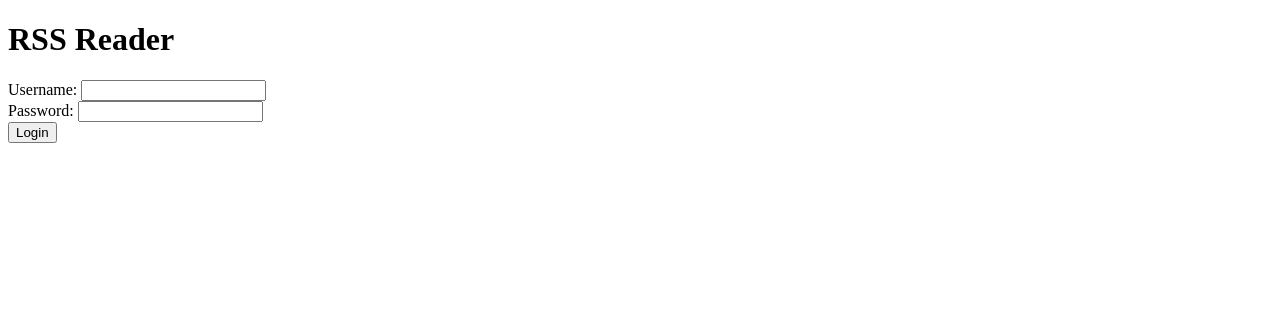
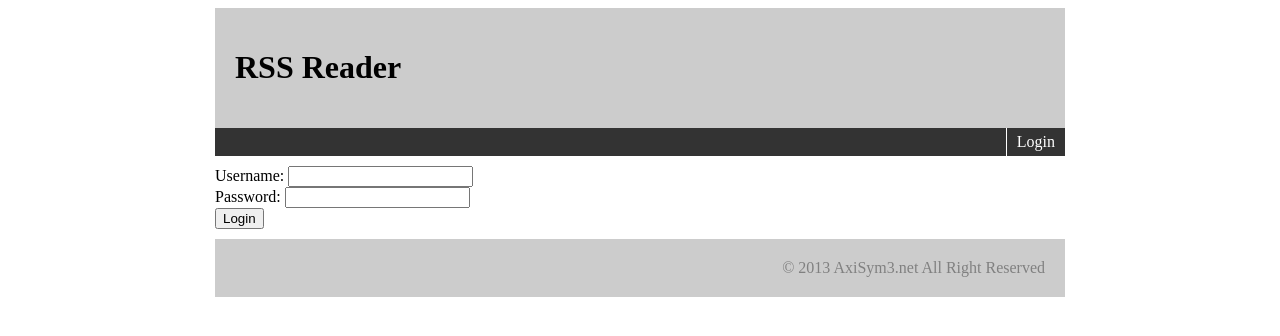
Before and after one commit to ironsigma/rss-reader, a PHP site: page /login in a window 1280 px wide. Shown: the top 336 px of the page. Run offline with PHP 8.4, Linux system fonts and the light colour scheme; style sheets or scripts are compiled from the project's sources.

Commit message:
Updated Feed and Login screen with new layout

```diff
--- a/templates/article_list.php
+++ b/templates/article_list.php
@@ -1,5 +1,5 @@
 <?php $page_title = ' - '. $feed_name .' ('. $article_count .')' ?>
-<?php $page_css = array('article_list.less') ?>
+<?php $page_css = array('reader.less', 'article_list.less') ?>
 <?php $page_js = array('jquery.js', 'less.js') ?>
 <?php include 'header_block.php' ?>
 
--- a/templates/login.php
+++ b/templates/login.php
@@ -1,6 +1,17 @@
+<?php $page_css = array('reader.less') ?>
+<?php $page_js = array('less.js') ?>
 <?php include 'header_block.php' ?>
 
+<div id="container">
+    <div id="header">
         <h1>RSS Reader</h1>
+    </div><!-- header -->
+    <div id="navigation">
+        <ul>
+            <li><a class="right" href="/login">Login</a></li>
+        </ul>
+    </div><!-- navigation -->
+    <div id="content">
         <?php if ($message) : ?>
         <p><?php echo $message ?></p>
         <?php endif ?>
@@ -12,5 +23,10 @@
             <?php endif ?>
             <input type="submit" value="<?php echo ($reg?'Register':'Login') ?>" />
         </form>
+    </div><!-- content -->
+    <div id="footer">
+        &copy; 2013 AxiSym3.net All Right Reserved
+    </div><!-- footer -->
+</div><!-- container -->
 
 <?php include 'footer_block.php' ?>
--- /dev/null
+++ b/web/css/reader.less
@@ -0,0 +1,86 @@
+@content-width: 850px;
+
+/* --- Container --- */
+#container {
+    margin: 0 auto;
+    width: @content-width;
+    background: #fff;
+}
+
+/* --- Header --- */
+#header {
+    background: #ccc;
+    padding: 20px;
+}
+
+
+/* --- Pager --- */
+#pager {
+    background: #333;
+    color: #aaa;
+    padding: 5px;
+    text-align: right;
+    a {
+        text-decoration: none;
+        color: #fff;
+    }
+}
+
+/* --- Navigation --- */
+#navigation {
+    float: left;
+    width: @content-width;
+    background: #333;
+
+    /* Nav links */
+    ul {
+        margin: 0;
+        padding: 0;
+        li {
+            list-style-type: none;
+            display: inline;
+            @link-border: 1px solid#fff;
+            .common_nav() {
+                display: block;
+                float: left;
+                padding: 5px 10px;
+                border-right: @link-border;
+            }
+            span {
+                .common_nav;
+                color: #ccc;
+            }
+            a {
+                .common_nav;
+                color: #fff;
+                text-decoration: none;
+                &:hover {
+                    background: #383;
+                }
+            }
+            .right {
+                float: right;
+                border-right: none;
+                border-left: @link-border;
+            }
+        }
+    }
+}
+
+/* --- Content --- */
+#content {
+    clear: left;
+    padding: 10px 0;
+}
+
+/* --- Footer -- */
+#footer {
+    background: #ccc;
+    text-align: right;
+    padding: 20px;
+    color: gray;
+    margin-bottom: 20px;
+}
+
+/* vim:ft=css:
+*/
```
Also changed, not shown: templates/feed_list.php (+17 -4 lines), web/css/article_list.less (+0 -82 lines). Lines whose indentation alone changed are shown as unchanged.
